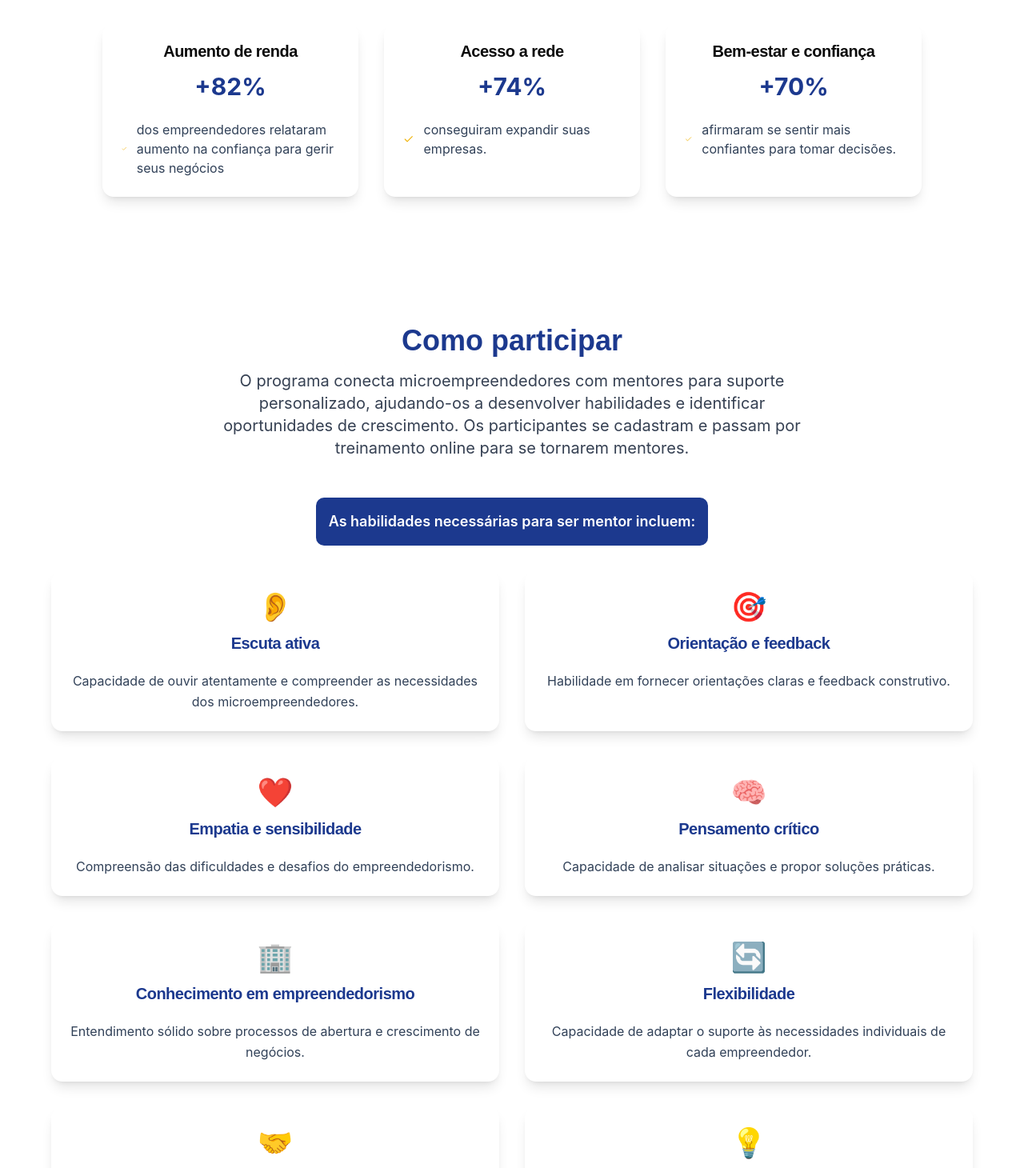
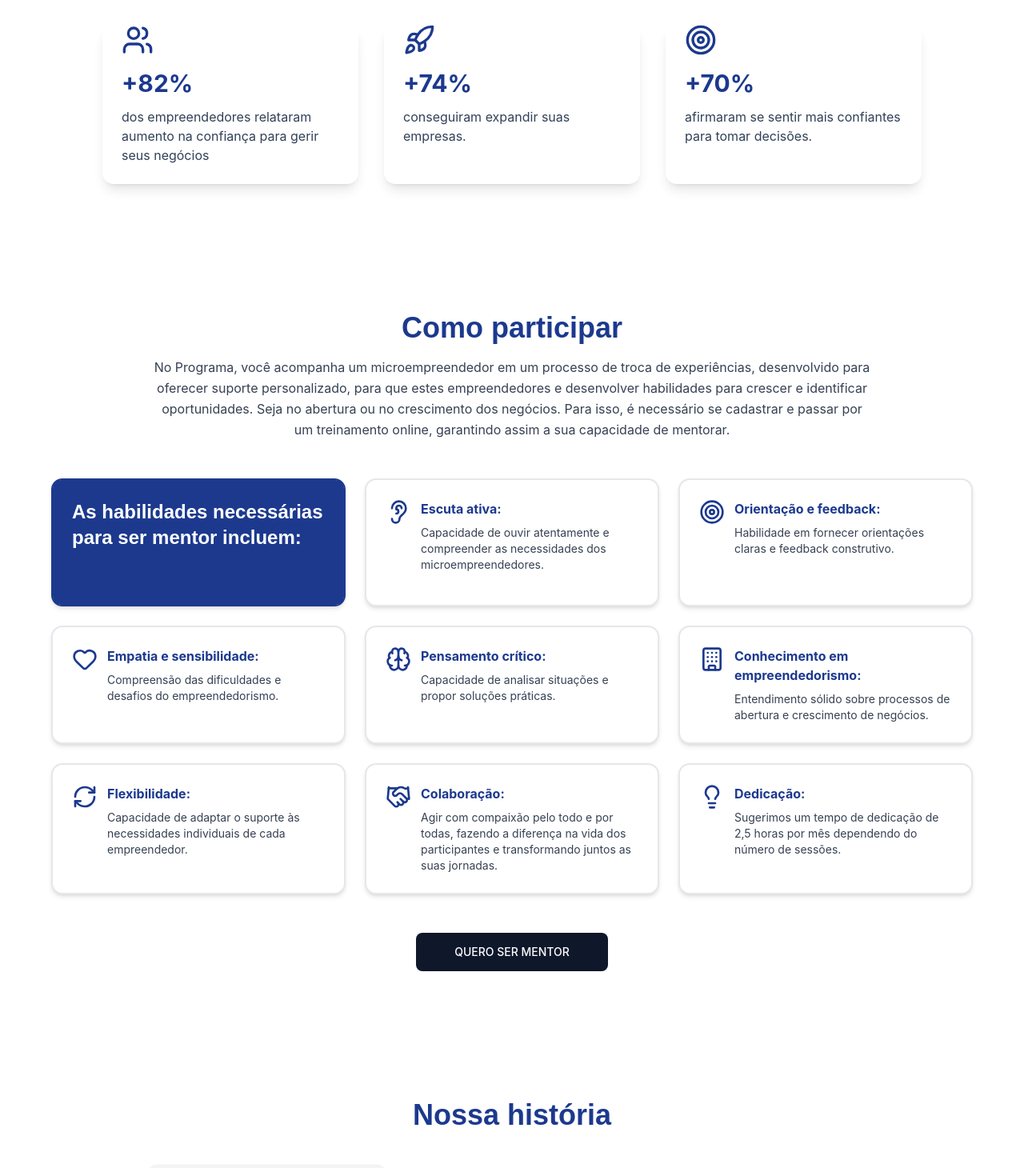
Before and after one commit to AkaGabws/Clone-Guru, a React (Vite) app: page / in a window 1280 px wide. Shown: the part 4820-6280 px from the top of the page at 80% size. Built offline with nearby package versions, Linux system fonts and the light colour scheme.

Commit message:
chore: atualiza páginas e componentes de seções
- Atualiza CRMPage com melhorias gerais
- Ajusta componentes de seções (Footer, Impact, Participar)

```diff
--- a/src/components/sections/Footer.tsx
+++ b/src/components/sections/Footer.tsx
@@ -1,5 +1,6 @@
 import React from "react";
 import { logoGuru, logoAEWhite, aliancaEmpreendedoraSelos, seloDireitosHumanos, mitSolveWhite, odsWhiteLogo } from "../../constants/assets";
+import { CheckCircle } from "lucide-react";
 
 export function Footer() {
   return (
@@ -92,9 +93,9 @@ export function Footer() {
                     <div>2022</div>
                   </div>
                 </div>
-                <div className="w-12 h-12 border border-white rounded-full flex items-center justify-center text-center">
-                  <div className="text-xs">
-                    <div>✅</div>
+                <div className="w-12 h-12 border border-white rounded-full flex flex-col items-center justify-center text-center">
+                  <CheckCircle className="w-4 h-4 mb-0.5" />
+                  <div className="text-[7px] leading-tight">
                     <div>VALIDADO</div>
                     <div>INSTITUTO</div>
                     <div>DOAR</div>
--- a/src/components/sections/ImpactSection.tsx
+++ b/src/components/sections/ImpactSection.tsx
@@ -1,7 +1,7 @@
 import React from "react";
 import { Badge } from "../ui/badge";
 import { Card, CardHeader, CardTitle, CardDescription, CardContent } from "../ui/card";
-import { Check } from "lucide-react";
+import { Check, user, Users, Target, Rocket, Heart } from "lucide-react";
 
 export function ImpactSection() {
   return (
@@ -13,30 +13,25 @@ export function ImpactSection() {
         </div>
         <div className="grid md:grid-cols-3 gap-8 max-w-5xl mx-auto">
           <Card className="border-0 shadow-lg">
-            <CardHeader className="text-center">
-              <CardTitle className="font-heading text-xl">Aumento de renda</CardTitle>
+            <CardContent className="space-y-3">
+              <Users className="w-10 h-10 text-blue-900 shrink-0" />
               <div className="mt-4"><span className="text-3xl font-bold text-blue-900">+82%</span></div>
-            </CardHeader>
-            <CardContent className="space-y-3">
-              <div className="flex items-center space-x-3 text-slate-700"><Check className="h-4 w-4 text-yellow-500" /><span>dos empreendedores relataram aumento na confiança para gerir seus negócios</span></div>
+              <div className="flex items-center space-x-3 text-slate-700"><span>dos empreendedores relataram aumento na confiança para gerir seus negócios</span></div>
             </CardContent>
           </Card>
           <Card className="border-0 shadow-lg">
-            <CardHeader className="text-center">
-              <CardTitle className="font-heading text-xl">Acesso a rede</CardTitle>
+
+            <CardContent className="space-y-3">
+              <Rocket className="w-10 h-10 text-blue-900 shrink-0" />
               <div className="mt-4"><span className="text-3xl font-bold text-blue-900">+74%</span></div>
-            </CardHeader>
-            <CardContent className="space-y-3">
-              <div className="flex items-center space-x-3 text-slate-700"><Check className="h-4 w-4 text-yellow-500" /><span>conseguiram expandir suas empresas.</span></div>
+              <div className="flex items-center space-x-3 text-slate-700"><span>conseguiram expandir suas empresas.</span></div>
             </CardContent>
           </Card>
           <Card className="border-0 shadow-lg">
-            <CardHeader className="text-center">
-              <CardTitle className="font-heading text-xl">Bem-estar e confiança</CardTitle>
+            <CardContent className="space-y-3">
+              <Target className="w-10 h-10 text-blue-900 shrink-0" />
               <div className="mt-4"><span className="text-3xl font-bold text-blue-900">+70%</span></div>
-            </CardHeader>
-            <CardContent className="space-y-3">
-              <div className="flex items-center space-x-3 text-slate-700"><Check className="h-4 w-4 text-yellow-500" /><span>afirmaram se sentir mais confiantes para tomar decisões.</span></div>
+              <div className="flex items-center space-x-3 text-slate-700"><span>afirmaram se sentir mais confiantes para tomar decisões.</span></div>
             </CardContent>
           </Card>
         </div>
--- a/src/components/sections/ParticiparSection.tsx
+++ b/src/components/sections/ParticiparSection.tsx
@@ -1,6 +1,6 @@
 import React from "react";
 import { Button } from "../ui/button";
-import { ArrowRight } from "lucide-react";
+import { ArrowRight, Ear, Target, Heart, Brain, Building, RefreshCw, Handshake, Lightbulb } from "lucide-react";
 import { Card, CardHeader, CardTitle, CardContent } from "../ui/card";
 
 export function ParticiparSection() {
@@ -8,42 +8,42 @@ export function ParticiparSection() {
     {
       title: "Escuta ativa",
       description: "Capacidade de ouvir atentamente e compreender as necessidades dos microempreendedores.",
-      icon: "👂"
+      icon: Ear
     },
     {
       title: "Orientação e feedback",
       description: "Habilidade em fornecer orientações claras e feedback construtivo.",
-      icon: "🎯"
+      icon: Target
     },
     {
       title: "Empatia e sensibilidade",
       description: "Compreensão das dificuldades e desafios do empreendedorismo.",
-      icon: "❤️"
+      icon: Heart
     },
     {
       title: "Pensamento crítico",
       description: "Capacidade de analisar situações e propor soluções práticas.",
-      icon: "🧠"
+      icon: Brain
     },
     {
       title: "Conhecimento em empreendedorismo",
       description: "Entendimento sólido sobre processos de abertura e crescimento de negócios.",
-      icon: "🏢"
+      icon: Building
     },
     {
       title: "Flexibilidade",
       description: "Capacidade de adaptar o suporte às necessidades individuais de cada empreendedor.",
-      icon: "🔄"
+      icon: RefreshCw
     },
     {
       title: "Colaboração",
       description: "Agir com compaixão pelo todo e por todas, fazendo a diferença na vida dos participantes e transformando juntos as suas jornadas.",
-      icon: "🤝"
+      icon: Handshake
     },
     {
       title: "Dedicação",
       description: "Sugerimos um tempo de dedicação de 2,5 horas por mês dependendo do número de sessões.",
-      icon: "💡"
+      icon: Lightbulb
     }
   ];
 
@@ -55,50 +55,145 @@ export function ParticiparSection() {
           <h2 className="font-heading text-3xl lg:text-4xl font-bold text-blue-900 mb-4">
             Como participar
           </h2>
-          <p className="text-xl text-gray-700 max-w-3xl mx-auto">
-            O programa conecta microempreendedores com mentores para suporte personalizado,
-            ajudando-os a desenvolver habilidades e identificar oportunidades de crescimento.
-            Os participantes se cadastram e passam por treinamento online para se tornarem mentores.
+          <p className="text-base text-gray-700 max-w-4xl mx-auto leading-relaxed">
+            No Programa, você acompanha um microempreendedor em um processo de troca de experiências, desenvolvido para
+            oferecer suporte personalizado, para que estes empreendedores e desenvolver habilidades para crescer
+            e identificar oportunidades. Seja no abertura ou no crescimento dos negócios. Para isso, é necessário
+            se cadastrar e passar por um treinamento online, garantindo assim a sua capacidade de mentorar.
           </p>
         </div>
 
-        {/* Subtítulo */}
-        <div className="text-center mb-8">
-          <div className="bg-blue-900 text-white p-4 rounded-lg inline-block">
-            <h3 className="text-lg font-semibold">
-              As habilidades necessárias para ser mentor incluem:
-            </h3>
-          </div>
-        </div>
-
-        {/* Grid de cards */}
-        <div className="grid md:grid-cols-2 gap-8 mb-12 max-w-6xl mx-auto">
-          {skillsCards.map((card, index) => (
-            <Card key={index} className="border-0 shadow-lg">
-              <CardHeader className="text-center">
-                <div className="text-4xl mb-4">{card.icon}</div>
-                <CardTitle className="font-heading text-xl text-blue-900">
-                  {card.title}
-                </CardTitle>
-              </CardHeader>
-              <CardContent>
-                <p className="text-slate-700 text-center leading-relaxed">
-                  {card.description}
-                </p>
+        {/* Grid de cards - Layout especial */}
+        <div className="max-w-6xl mx-auto mb-12">
+          {/* Primeira linha: Card grande + 2 cards pequenos */}
+          <div className="grid md:grid-cols-3 gap-6 mb-6">
+            {/* Card grande azul - Header */}
+            <Card className="border-2 bg-blue-900 text-white border-blue-900 shadow-md">
+              <CardContent className=" bg-blue-900 text-white rounded-lg pt-6">
+                <h3 className="font-bold text-white mb-11 font-heading text-2xl">As habilidades necessárias para ser mentor incluem:</h3>
               </CardContent>
             </Card>
-          ))}
+
+            {/* Escuta ativa */}
+            <Card className="border-2 border-gray-200 shadow-md">
+              <CardContent className="pt-6">
+                <div className="flex items-start gap-3">
+                  <Ear className="w-8 h-8 text-blue-900 shrink-0" />
+                  <div>
+                    <h3 className="font-bold text-blue-900 mb-2">{skillsCards[0].title}:</h3>
+                    <p className="text-sm text-gray-700">{skillsCards[0].description}</p>
+                  </div>
+                </div>
+              </CardContent>
+            </Card>
+
+            {/* Orientação e feedback */}
+            <Card className="border-2 border-gray-200 shadow-md">
+              <CardContent className="pt-6">
+                <div className="flex items-start gap-3">
+                  <Target className="w-8 h-8 text-blue-900 shrink-0" />
+                  <div>
+                    <h3 className="font-bold text-blue-900 mb-2">{skillsCards[1].title}:</h3>
+                    <p className="text-sm text-gray-700">{skillsCards[1].description}</p>
+                  </div>
+                </div>
+              </CardContent>
+            </Card>
+          </div>
+
+          {/* Segunda linha: 3 cards */}
+          <div className="grid md:grid-cols-3 gap-6 mb-6">
+            {/* Empatia e sensibilidade */}
+            <Card className="border-2 border-gray-200 shadow-md">
+              <CardContent className="pt-6">
+                <div className="flex items-start gap-3">
+                  <Heart className="w-8 h-8 text-blue-900 shrink-0" />
+                  <div>
+                    <h3 className="font-bold text-blue-900 mb-2">{skillsCards[2].title}:</h3>
+                    <p className="text-sm text-gray-700">{skillsCards[2].description}</p>
+                  </div>
+                </div>
+              </CardContent>
+            </Card>
+
+            {/* Pensamento crítico */}
+            <Card className="border-2 border-gray-200 shadow-md">
+              <CardContent className="pt-6">
+                <div className="flex items-start gap-3">
+                  <Brain className="w-8 h-8 text-blue-900 shrink-0" />
+                  <div>
+                    <h3 className="font-bold text-blue-900 mb-2">{skillsCards[3].title}:</h3>
+                    <p className="text-sm text-gray-700">{skillsCards[3].description}</p>
+                  </div>
+                </div>
+              </CardContent>
+            </Card>
+
+            {/* Conhecimento em empreendedorismo */}
+            <Card className="border-2 border-gray-200 shadow-md">
+              <CardContent className="pt-6">
+                <div className="flex items-start gap-3">
+                  <Building className="w-8 h-8 text-blue-900 shrink-0" />
+                  <div>
+                    <h3 className="font-bold text-blue-900 mb-2">{skillsCards[4].title}:</h3>
+                    <p className="text-sm text-gray-700">{skillsCards[4].description}</p>
+                  </div>
+                </div>
+              </CardContent>
+            </Card>
+          </div>
+
+          {/* Terceira linha: 3 cards */}
+          <div className="grid md:grid-cols-3 gap-6">
+            {/* Flexibilidade */}
+            <Card className="border-2 border-gray-200 shadow-md">
+              <CardContent className="pt-6">
+                <div className="flex items-start gap-3">
+                  <RefreshCw className="w-8 h-8 text-blue-900 shrink-0" />
+                  <div>
+                    <h3 className="font-bold text-blue-900 mb-2">{skillsCards[5].title}:</h3>
+                    <p className="text-sm text-gray-700">{skillsCards[5].description}</p>
+                  </div>
+                </div>
+              </CardContent>
+            </Card>
+
+            {/* Colaboração */}
+            <Card className="border-2 border-gray-200 shadow-md">
+              <CardContent className="pt-6">
+                <div className="flex items-start gap-3">
+                  <Handshake className="w-8 h-8 text-blue-900 shrink-0" />
+                  <div>
+                    <h3 className="font-bold text-blue-900 mb-2">{skillsCards[6].title}:</h3>
+                    <p className="text-sm text-gray-700">{skillsCards[6].description}</p>
+                  </div>
+                </div>
+              </CardContent>
+            </Card>
+
+            {/* Dedicação */}
+            <Card className="border-2 border-gray-200 shadow-md">
+              <CardContent className="pt-6">
+                <div className="flex items-start gap-3">
+                  <Lightbulb className="w-8 h-8 text-blue-900 shrink-0" />
+                  <div>
+                    <h3 className="font-bold text-blue-900 mb-2">{skillsCards[7].title}:</h3>
+                    <p className="text-sm text-gray-700">{skillsCards[7].description}</p>
+                  </div>
+                </div>
+              </CardContent>
+            </Card>
+          </div>
         </div>
 
         {/* Botão de call-to-action */}
         <div className="text-center">
           <Button
             size="lg"
-            className="bg-blue-900 text-white hover:bg-blue-800 text-lg px-8 py-4"
+            className="bg-blue-900 text-white hover:bg-blue-800 text-base font-bold px-12 py-6 rounded-full"
             onClick={() => document.querySelector('#participar')?.scrollIntoView({ behavior: 'smooth' })}
           >
-            Quero ser Mentor
-            <ArrowRight className="ml-2 h-5 w-5" />
+            QUERO SER MENTOR
           </Button>
         </div>
       </div>
--- a/src/pages/CRMPage.tsx
+++ b/src/pages/CRMPage.tsx
@@ -68,6 +68,8 @@ export default function CRMPage() {
       aguardando: (byStatus["nova"] || 0) + (byStatus["triagem"] || 0) + (byStatus["agendada"] || 0),
       concluidas: byStatus["concluida"] || 0,
       canceladas: byStatus["cancelada"] || 0,
+      encontros: byStatus["encontro"] || 0,
+      expiradas: byStatus["expirada"] || 0,
     };
   }, [state.mentorias]);
 
@@ -96,8 +98,16 @@ export default function CRMPage() {
             <p className="text-2xl font-bold text-blue-900">{totals.concluidas}</p>
           </Card>
           <Card className="p-4">
+            <p className="text-xs text-gray-500">Encontros</p>
+            <p className="text-2xl font-bold text-blue-900">{totals.encontros}</p>
+          </Card>
+          <Card className="p-4">
             <p className="text-xs text-gray-500">Canceladas</p>
             <p className="text-2xl font-bold text-blue-900">{totals.canceladas}</p>
+          </Card>
+          <Card className="p-4">
+            <p className="text-xs text-gray-500">expiradas</p>
+            <p className="text-2xl font-bold text-blue-900">{totals.expiradas}</p>
           </Card>
         </div>
 
```
